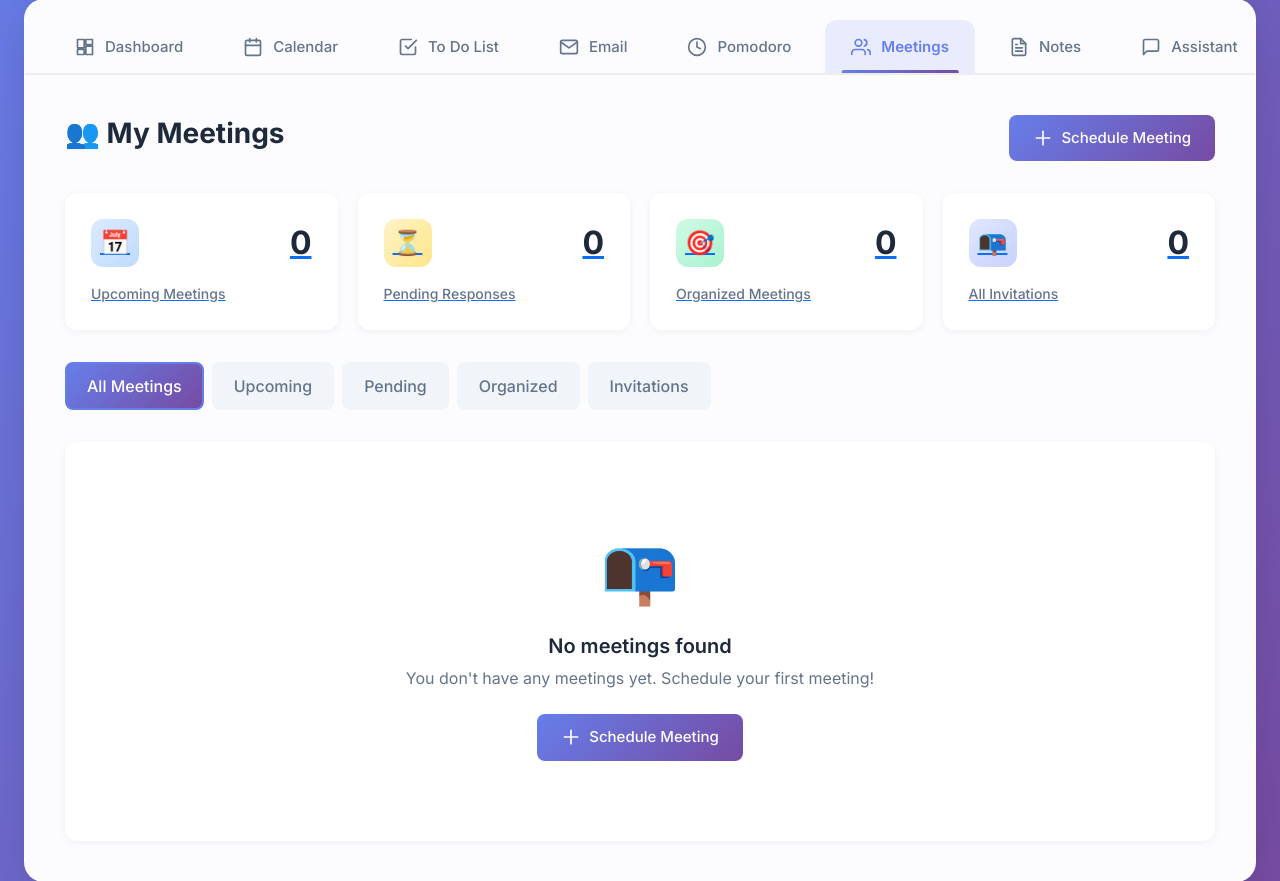
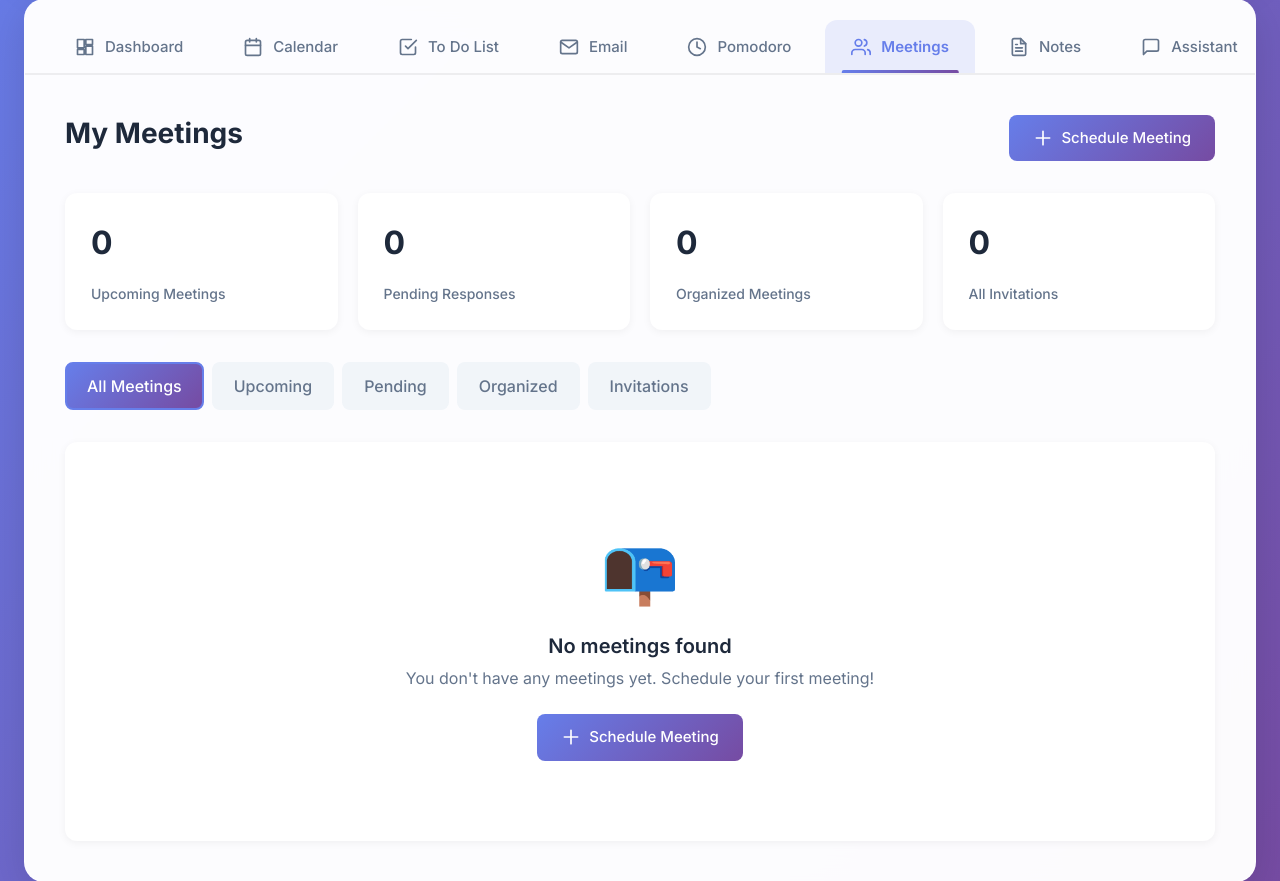
Before and after one commit to Amal-els/Productivity-Hub, an ASP.NET Core app: page /Meetings in a window 1280 px wide. Shown: the part 157-1038 px from the top of the page. Run offline with ASP.NET Core 8, Linux system fonts and the light colour scheme; the visitor is signed in with stand-in values (Sample User, id 1); data that the repository does not hold is empty; some libraries are stand-ins or nearby versions.

Commit message:
fixed things in decoration

```diff
--- a/Views/Meetings/Index.cshtml
+++ b/Views/Meetings/Index.cshtml
@@ -460,11 +460,14 @@
             .btn-decline:hover {
                 background: #fecaca;
             }
+            a{
+                text-decoration: none;
+            }
     </style>
 }
 
 <div class="meetings-header">
-    <h2 class="meetings-title">👥 My Meetings</h2>
+    <h2 class="meetings-title"> My Meetings</h2>
     <div class="header-actions">
         <a asp-controller="Calendar" asp-action="Create" class="btn btn-primary">
             <svg width="20" height="20" fill="none" stroke="currentColor" viewBox="0 0 24 24">
@@ -478,7 +481,7 @@
 <div class="stats-grid">
     <a href="@Url.Action("Index", new { filter = "upcoming" })" class="stat-card @(Model.CurrentFilter == "upcoming" ? "active" : "")">
         <div class="stat-header">
-            <div class="stat-icon upcoming">📅</div>
+
             <div class="stat-count">@Model.UpcomingCount</div>
         </div>
         <div class="stat-label">Upcoming Meetings</div>
@@ -486,7 +489,7 @@
 
     <a href="@Url.Action("Index", new { filter = "pending" })" class="stat-card @(Model.CurrentFilter == "pending" ? "active" : "")">
         <div class="stat-header">
-            <div class="stat-icon pending">⏳</div>
+
             <div class="stat-count">@Model.PendingCount</div>
         </div>
         <div class="stat-label">Pending Responses</div>
@@ -494,7 +497,7 @@
 
     <a href="@Url.Action("Index", new { filter = "organized" })" class="stat-card @(Model.CurrentFilter == "organized" ? "active" : "")">
         <div class="stat-header">
-            <div class="stat-icon organized">🎯</div>
+
             <div class="stat-count">@Model.OrganizedCount</div>
         </div>
         <div class="stat-label">Organized Meetings</div>
@@ -502,7 +505,7 @@
 
     <a href="@Url.Action("Index", new { filter = "invitations" })" class="stat-card @(Model.CurrentFilter == "invitations" ? "active" : "")">
         <div class="stat-header">
-            <div class="stat-icon invitations">📭</div>
+
             <div class="stat-count">@Model.InvitationsCount</div>
         </div>
         <div class="stat-label">All Invitations</div>
```
